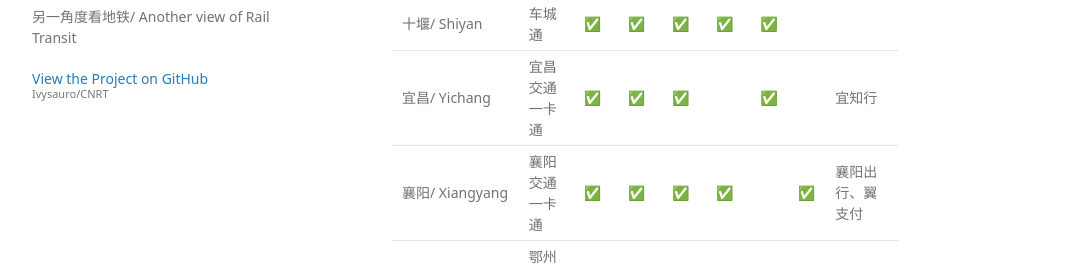
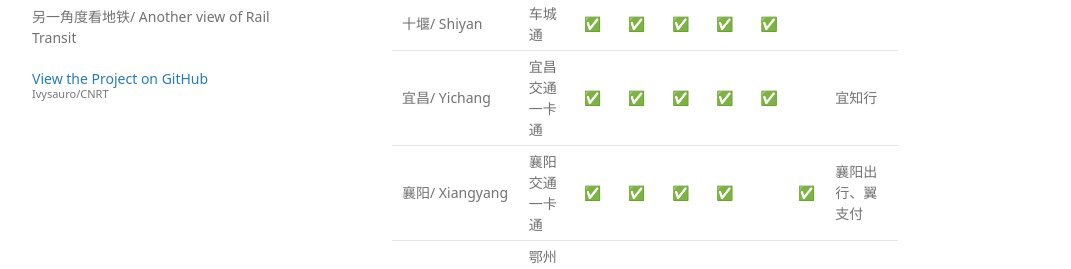
Before and after one commit to Ivysauro/CNRT, a Jekyll site: the page built from data/Bus Pay.md, in a window 1280 px wide and 900 px high, scrolled down 15907 px. Shown: the part 172-441 px from the top of the window, without its empty margins (178-1249 px from the left). Built offline with Jekyll 4.4.1, drawn with Linux system fonts in a browser that asks for light colours; some web fonts are replaced; our own code applies the rules of GitHub Pages for plain Markdown files; a script that is not in the unit is left out.

Commit message:
🍊更新宜昌数据

```diff
--- a/data/Bus Pay.md
+++ b/data/Bus Pay.md
@@ -262,7 +262,7 @@
 | 武汉/ Wuhan | 武汉通 | ✅ | | ✅ | | | | |
 | 黄石/ Huangshi | 黄石交通一卡通 | ✅ | ✅ | ✅ | ✅ | ✅ | ✅ | |
 | 十堰/ Shiyan | 车城通 | ✅ | ✅ | ✅ | ✅ | ✅ | | |
-| 宜昌/ Yichang | 宜昌交通一卡通 | ✅ | ✅ | ✅ | | ✅ | | 宜知行 |
+| 宜昌/ Yichang | 宜昌交通一卡通 | ✅ | ✅ | ✅ | ✅ | ✅ | | 宜知行 |
 | 襄阳/ Xiangyang | 襄阳交通一卡通 | ✅ | ✅ | ✅ | ✅ | | ✅ | 襄阳出行、翼支付 |
 | 鄂州/ Ezhou | 鄂州交通一卡通 | ✅ | ✅ | ✅ | | ✅ | ✅ | 美团 |
 | 荆门/ Jingmen | 荆门交通一卡通 | ✅ | ✅ | ✅ | ✅ | | ✅ | |
```
